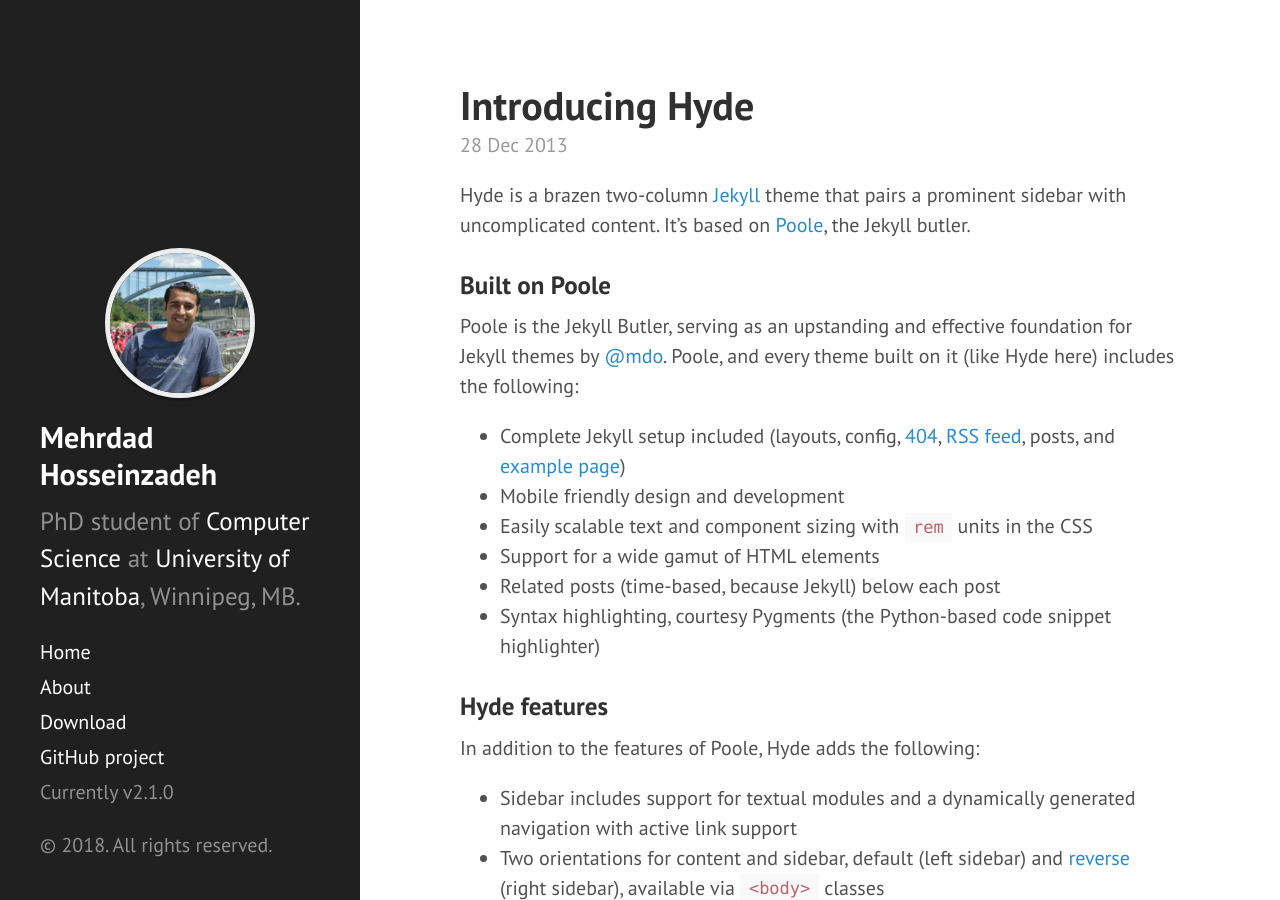
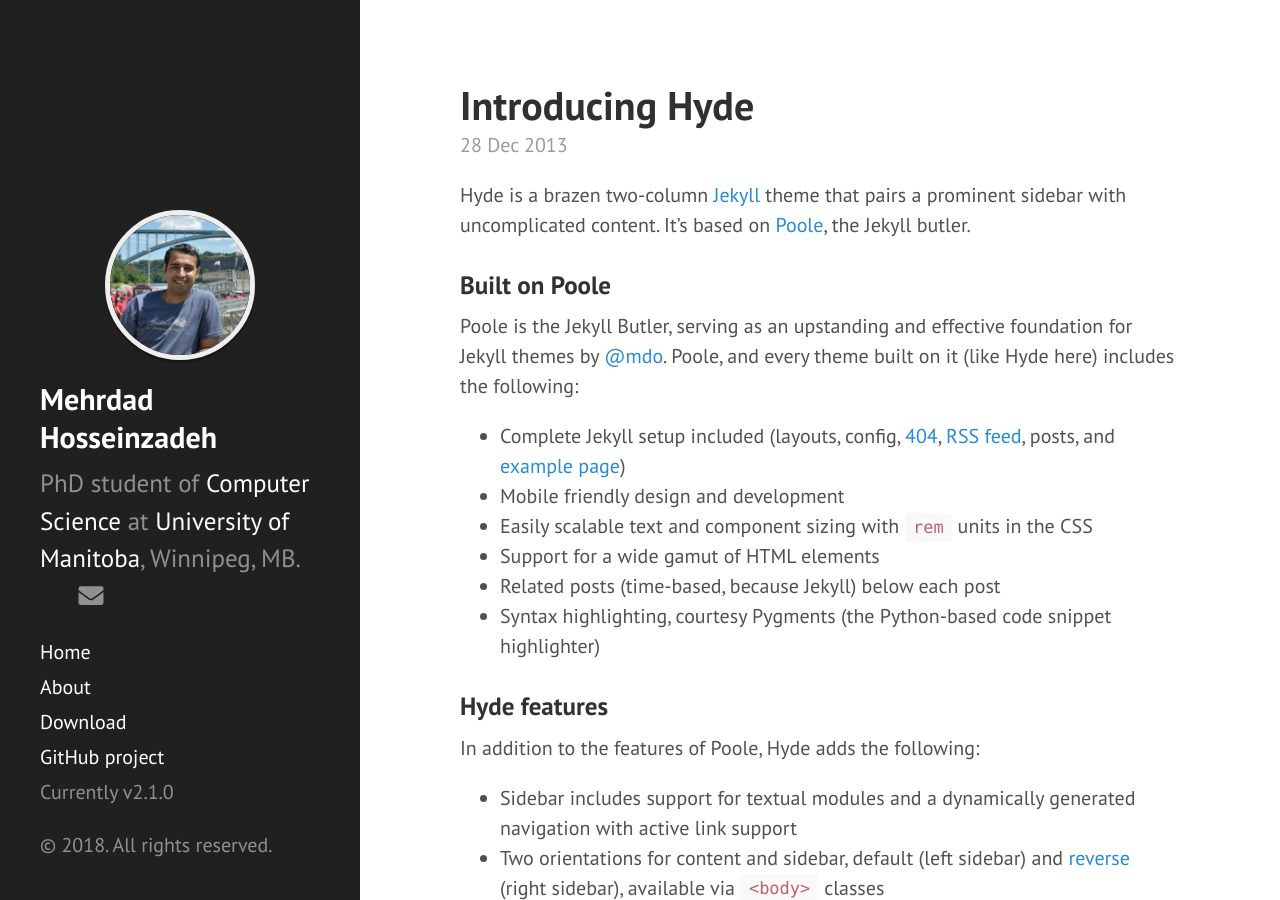
Before and after one commit to mehrdad-h/mehrdad-h.github.io, a Jekyll site: the page built from index.html, in a window 1280 px wide and 900 px high. Built offline with Jekyll 4.4.1, drawn with Linux system fonts in a browser that asks for light colours; nearby versions of some CDN libraries; Markdown is read by kramdown in place of the engine named in the settings; the list of posts is cut into pages by our own code.

Commit message:
Update head.html

```diff
--- a/_includes/head.html
+++ b/_includes/head.html
@@ -26,4 +26,8 @@
 
   <!-- RSS -->
   <link rel="alternate" type="application/rss+xml" title="RSS" href="/atom.xml">
+  <!-- Font Awesome-->
+  <link rel="stylesheet" href="https://use.fontawesome.com/releases/v5.5.0/css/all.css" integrity="sha384-B4dIYHKNBt8Bc12p+WXckhzcICo0wtJAoU8YZTY5qE0Id1GSseTk6S+L3BlXeVIU" crossorigin="anonymous">
+
+
 </head>
```
